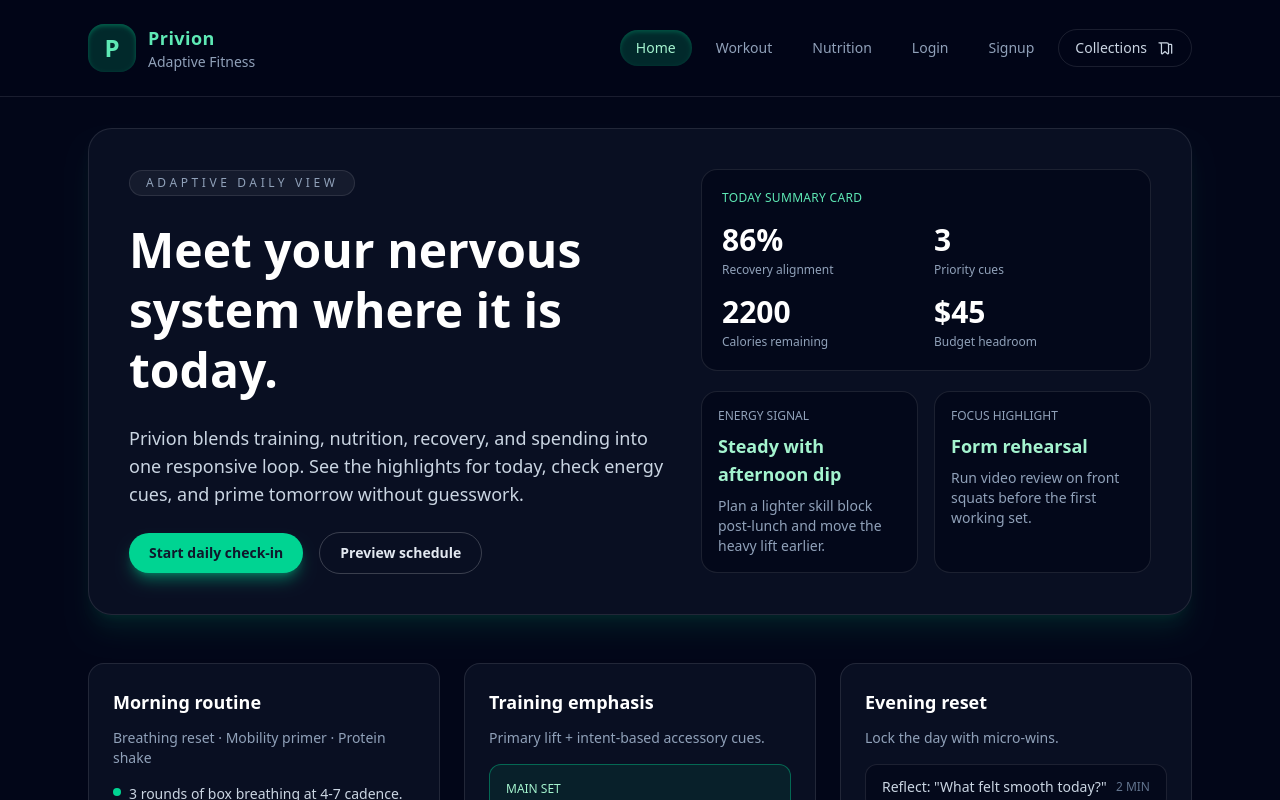
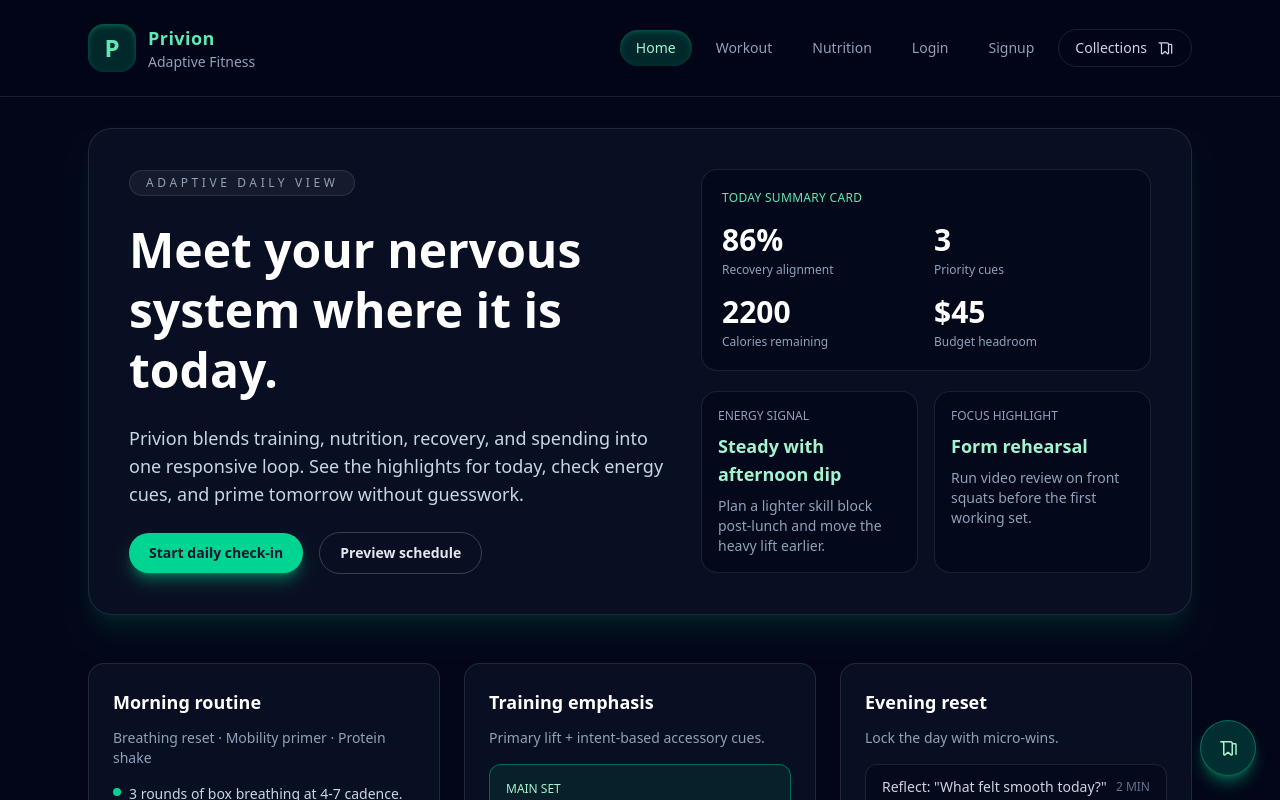
Before and after one commit to triek/privion, a Vue app: page / in a window 1280 px wide. Shown: the top 800 px of the page. Built offline with nearby package versions, Linux system fonts and the light colour scheme.

Commit message:
added dedicated recipe and ingredient view and navigate through the header collection in the nutrition page

```diff
--- a/src/App.vue
+++ b/src/App.vue
@@ -98,6 +98,76 @@
     <main class="mx-auto max-w-6xl px-6 pb-12 pt-32">
       <RouterView />
     </main>
+
+    <div ref="bookMenuRef" class="fixed bottom-6 right-6 z-40 flex flex-col items-end gap-3">
+      <div
+        v-if="isBookMenuOpen"
+        class="w-56 rounded-2xl border border-white/10 bg-slate-900/95 p-2 text-sm text-slate-200 shadow-[0_20px_45px_-15px_rgba(16,185,129,0.35)]"
+        role="menu"
+      >
+        <p class="px-3 pb-1 text-xs uppercase tracking-wide text-slate-500">Browse</p>
+        <RouterLink
+          v-for="option in bookMenuItems"
+          :key="option.to"
+          :to="option.to"
+          class="flex items-center justify-between gap-3 rounded-xl px-3 py-2 transition hover:bg-white/10 hover:text-white"
+          role="menuitem"
+          @click="handleBookMenuSelection"
+        >
+          <span>{{ option.label }}</span>
+          <svg
+            v-if="option.icon === 'recipe'"
+            xmlns="http://www.w3.org/2000/svg"
+            class="h-4 w-4"
+            fill="none"
+            viewBox="0 0 24 24"
+            stroke="currentColor"
+            stroke-width="1.5"
+          >
+            <path stroke-linecap="round" stroke-linejoin="round" d="M4 5.75h8.5a2 2 0 0 1 2 2v11.5" />
+            <path stroke-linecap="round" stroke-linejoin="round" d="M4 5.75V18a2 2 0 0 0 2 2h10.25" />
+            <path stroke-linecap="round" stroke-linejoin="round" d="M8 9h4" />
+            <path stroke-linecap="round" stroke-linejoin="round" d="M8 12h2.5" />
+          </svg>
+          <svg
+            v-else
+            xmlns="http://www.w3.org/2000/svg"
+            class="h-4 w-4"
+            fill="none"
+            viewBox="0 0 24 24"
+            stroke="currentColor"
+            stroke-width="1.5"
+          >
+            <path
+              stroke-linecap="round"
+              stroke-linejoin="round"
+              d="M6 3.75h9a2.25 2.25 0 0 1 2.25 2.25v12a2.25 2.25 0 0 1-2.25 2.25H6A2.25 2.25 0 0 1 3.75 18V6A2.25 2.25 0 0 1 6 3.75Z"
+            />
+            <path stroke-linecap="round" stroke-linejoin="round" d="M15 6v2.25A2.25 2.25 0 0 1 12.75 10.5H6" />
+            <path stroke-linecap="round" stroke-linejoin="round" d="M9 13.5h3" />
+          </svg>
+        </RouterLink>
+      </div>
+
+      <button
+        type="button"
+        class="inline-flex h-14 w-14 items-center justify-center rounded-full border border-emerald-400/40 bg-emerald-400/20 text-emerald-200 shadow-lg shadow-emerald-500/40 transition hover:bg-emerald-400/30 hover:text-white focus-visible:outline-none focus-visible:ring-2 focus-visible:ring-emerald-400 focus-visible:ring-offset-2 focus-visible:ring-offset-slate-950"
+        :aria-expanded="isBookMenuOpen"
+        aria-haspopup="menu"
+        aria-label="Open collections"
+        @click.stop="toggleBookMenu"
+        @keydown.escape.prevent="isBookMenuOpen = false"
+      >
+        <svg xmlns="http://www.w3.org/2000/svg" class="h-6 w-6" fill="none" viewBox="0 0 24 24" stroke="currentColor" stroke-width="1.5">
+          <path
+            stroke-linecap="round"
+            stroke-linejoin="round"
+            d="M4.75 5.75h9.5a2 2 0 0 1 2 2v10.5a.75.75 0 0 1-1.167.624L12 16.25l-3.083 2.624A.75.75 0 0 1 7.75 18.25V7.75a2 2 0 0 0-2-2Z"
+          />
+          <path stroke-linecap="round" stroke-linejoin="round" d="M16.75 7.75h2.5a.75.75 0 0 1 .75.75v9.75" />
+        </svg>
+      </button>
+    </div>
   </div>
 </template>
 
```
